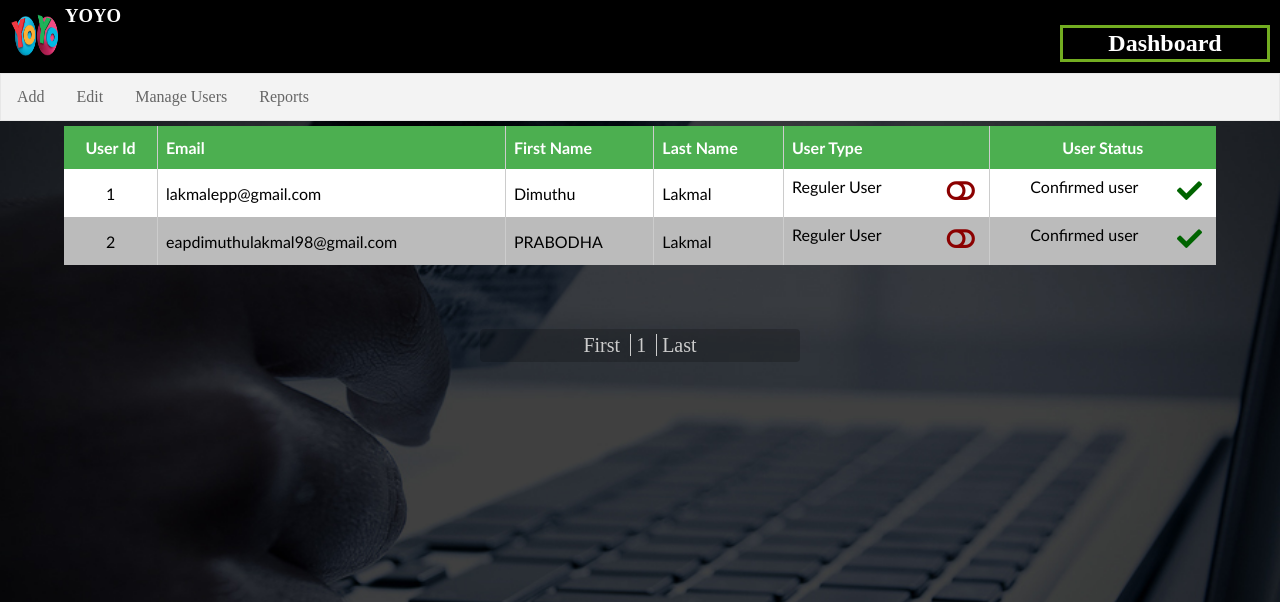
After one commit to Lakmal98/yoyo, a PHP site: page /admin/user-permission in a window 1280 px wide. The commit adds this page. Shown: the top 602 px of the page. Run offline with PHP 8.4, Linux system fonts and the light colour scheme; data comes from the database, SQL or seed files in the repository; some libraries are stand-ins or nearby versions.

Commit message:
Finalize user permission componet

```diff
--- a/admin/css/admin.css
+++ b/admin/css/admin.css
@@ -218,3 +218,95 @@ form {
 h4 span {
   font-size: 30px;
 }
+
+table {
+  font-family: "Trebuchet MS", Arial, Helvetica, sans-serif;
+  border-collapse: collapse;
+  width: 90%;
+  margin-top: 5px;
+}
+
+table td, table th {
+  padding: 8px;
+  border-left: 1px solid #ccc;
+}
+
+table td:first-child {border: none; text-align: center;}
+
+table th:first-child {border: none; text-align: center;}
+
+table td:last-child {text-align: center;}
+
+table th:last-child {text-align: center;}
+
+table tr:nth-child(even){background-color: #fff;}
+table tr:nth-child(odd){background-color: #bbb;}
+
+table tr:hover {background-color: #ddd;}
+
+table th {
+  padding-top: 12px;
+  padding-bottom: 12px;
+  text-align: left;
+  background-color: #4CAF50;
+  color: white;
+}
+
+td form > button {
+  border: none;
+  background-color: transparent;
+  color: darkred;
+  cursor: pointer;
+}
+
+.table-navigation div {
+  text-align: center;
+  font-size: 20px;
+  background-color: rgba(0,0,0,0.2);
+  padding: 5px 0;
+  margin: 5% auto 0 auto;
+  width: 25%;
+  border-radius: 4px;
+}
+
+.table-navigation div > a {
+  border-left: solid 1px #ccc;
+  padding: 0 5px;
+  text-decoration: none;
+  color: #ccc;
+  transition: 0.5s;
+}
+
+.table-navigation div > a:hover {
+  color: #fff;
+}
+
+.table-navigation div > a:first-child {
+  border: none;
+}
+
+td > form {
+  float: left;
+  float: right;
+}
+
+td > form > button {
+  outline: none;
+}
+
+.icon-btn {
+  font-size: 25px;
+  transition: 0.5s;
+}
+.icon-btn:hover {
+  color: red;
+}
+.fa-toggle-on, .fa-check {
+  color: darkgreen;
+}
+.fa-toggle-on:hover {
+  color:green;
+}
+.fa-check:hover {
+  color:green;
+}
--- a/admin/include/top.php
+++ b/admin/include/top.php
@@ -36,8 +36,8 @@
 			<li class="dropdown">
 				<a href="javascript:void(0)" class="dropbtn">Manage Users</a>
 				<div class="dropdown-content">
-					<a href="#">User</a>
-					<a href="#">Permission</a>
+					<a href="manage-user">User</a>
+					<a href="user-permission">Permission</a>
 				</div>
 			</li>
 			<li class="dropdown">
--- /dev/null
+++ b/admin/user-permission.php
@@ -0,0 +1,108 @@
+<?php require_once("include/top.php"); ?>
+
+	<div class="main">
+		<table nae="user" id="user" align="center">
+			<tr>
+				<th>User Id</th>
+				<th>Email</th>
+				<th>First Name</th>
+				<th>Last Name</th>
+				<th>User Type</th>
+				<th>User Status</th>
+			</tr>
+
+		<?php
+			if (isset($_POST['toggleAdmin'])) {
+				$sql = "UPDATE user SET type = 0 WHERE userId = {$_POST['toggleAdmin']};";
+				if ($conn->query($sql) !== true) {
+					echo "<script>alert('Failed to promote the user.');</script>";
+				}
+				unset($_POST['toggleAdmin']);
+			}
+			if (isset($_POST['toggleUser'])) {
+				$sql = "UPDATE user SET type = 1 WHERE userId = {$_POST['toggleUser']};";
+				if ($conn->query($sql) !== true) {
+					echo "<script>alert('Failed to demote the Admin.');</script>";
+				}
+				unset($_POST['toggleUser']);
+			}
+			if (isset($_POST['ban'])) {
+				$sql = "UPDATE user SET status = 2 WHERE userId = {$_POST['ban']};";
+				if ($conn->query($sql) !== true) {
+					echo "<script>alert('Unable to Ban the User.');</script>";
+				}
+				unset($_POST['ban']);
+			}
+			if (isset($_POST['unban'])) {
+				$sql = "UPDATE user SET status = 1 WHERE userId = {$_POST['unban']};";
+				if ($conn->query($sql) !== true) {
+					echo "<script>alert('Unable to Unban the User.');</script>";
+				}
+				unset($_POST['unban']);
+			}
+			if (isset($_POST['confirm'])) {
+				$sql = "UPDATE user SET status = 1 WHERE userId = {$_POST['confirm']};";
+				if ($conn->query($sql) !== true) {
+					echo "<script>alert('Unable to confirm the User.');</script>";
+				}
+				unset($_POST['confirm']);
+			}
+
+			if (isset($_GET['l'])) {
+				$limit = $_GET['l'];
+			}else if (!isset($limit)) {
+				$limit = 0;
+			}
+			$sql = "SELECT * FROM user LIMIT {$limit}, " . ($limit + 15) . " ;";
+			$query = $conn->query($sql);
+			while ($result = $query->fetch_assoc()) {
+				echo "<tr>";
+				echo "<td>{$result['userId']}</td>";
+				echo "<td>{$result['email']}</td>";
+				echo "<td>{$result['fName']}</td>";
+				echo "<td>{$result['lName']}</td>";
+				switch ($result['type']) {
+					case 0:
+						echo "<td>Admin <form method='post'><button type='submit' name='toggleUser' value='{$result['userId']}'><i class='icon-btn fas fa-toggle-on'></i></button></form></td>";
+						break;
+					default:
+						echo "<td>Reguler User <form method='post'><button type='submit' name='toggleAdmin' value='{$result['userId']}'><i class='icon-btn fas fa-toggle-off'></i></button></form></td>";
+						break;
+				}
+				switch ($result['status']) {
+					case 1:
+						echo "<td>Confirmed user <form method='post'><button type='submit' name='ban' value='{$result['userId']}'><i class='icon-btn fas fa-check'></i></button></form></td>";
+						break;
+					case 2:
+						echo "<td>Banned user <form method='post'><button type='submit' name='unban' value='{$result['userId']}'><i class='icon-btn fas fa-ban'></i></button></form></td>";
+						break;
+					default:
+						echo "<td>Uncomfired user <form method='post'><button type='submit' name='confirm' value='{$result['userId']}'><i class='icon-btn fas fa-check'></i></button></form></td>";
+						break;
+				}
+				echo "</tr>";
+			}
+		 ?>
+		 <?php
+		 	if (isset($_POST['delete'])) {
+		 		echo "<script>if(confirm('Delete user {$_POST['delete']} ?')) { location.replace('php-script/delete-user?u={$_POST['delete']}');}</script>";
+		 	}
+		 ?>
+
+		</table>
+		<div class="table-navigation">
+			<div>
+				<?php
+					$sql = "SELECT COUNT(userId) FROM user;";
+					$query = ($conn->query($sql))->fetch_array();
+				 ?>
+				<a href="<?php echo $_SERVER['PHP_SELF']  . '?l=0'; ?>"><span>First</span></a>
+				<?php if($limit > 0) {echo "<a href='{$_SERVER['PHP_SELF']}?l=" . $limit . "'><span>" . $limit . "</span></a>";} ?>
+				<a href="<?php echo $_SERVER['PHP_SELF']  . '?l=' . ($limit + 1); ?>"><span><?php echo $limit + 1; ?></span></a>
+				<?php if($query[0] > $limit + 2) {echo "<a href='{$_SERVER['PHP_SELF']}?l=" . ($limit + 2). "'><span>" . ($limit + 2) . "</span></a>";} ?>
+				<a href="<?php echo $_SERVER['PHP_SELF']  . '?l=' . $query[0]; ?>"><span>Last</span></a>
+			</div>
+		</div>
+	</div>
+
+<?php require_once("include/bottom.php"); ?>
--- a/index.php
+++ b/index.php
@@ -102,7 +102,7 @@ if (isset($_POST['login'])) {
           <?php
             if (isset($_SESSION['loginSuccess'])) {
               echo $_SESSION['loginSuccess'];
-              unset ($_SESSION['loginError']);
+              unset ($_SESSION['loginSuccess']);
             }
            ?>
         </div>
```
Also changed, not shown: admin/manage-user.php (added, +76 -0 lines), admin/php-script/delete-user.php (added, +13 -0 lines).
